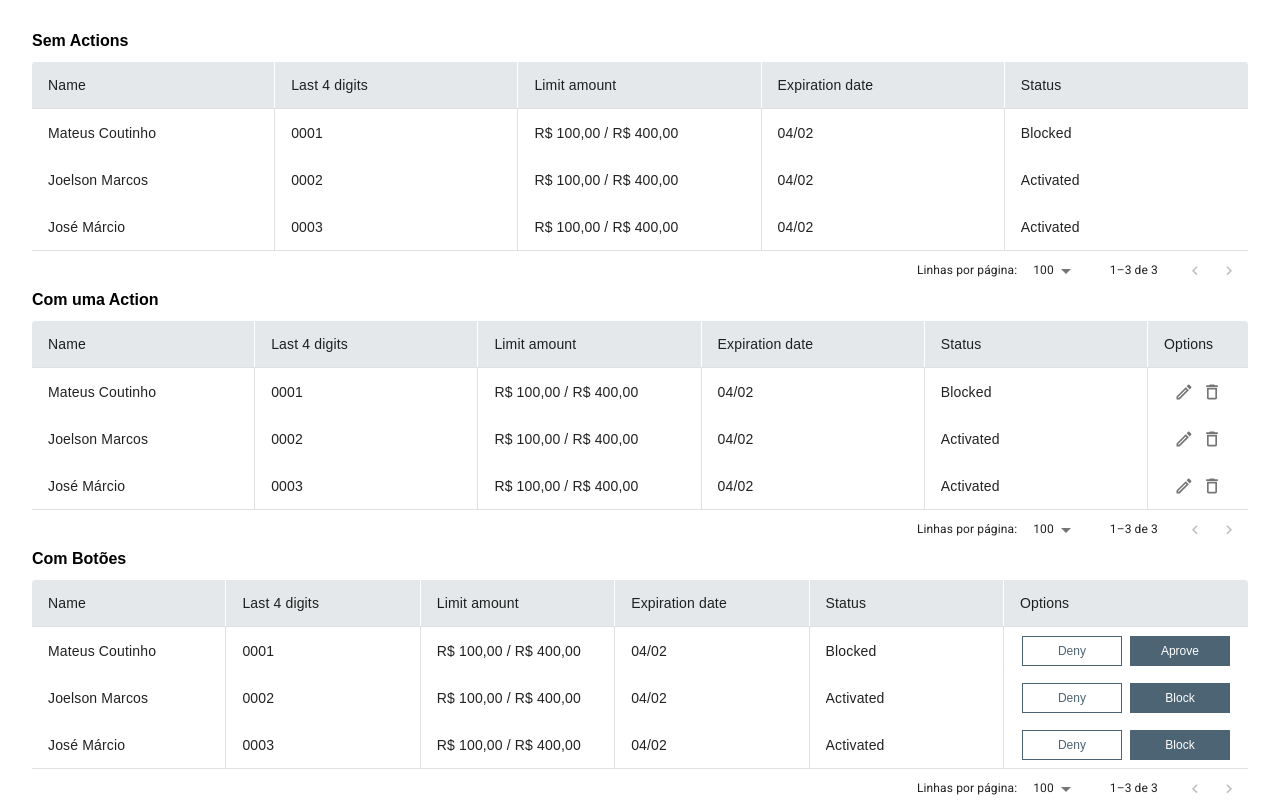
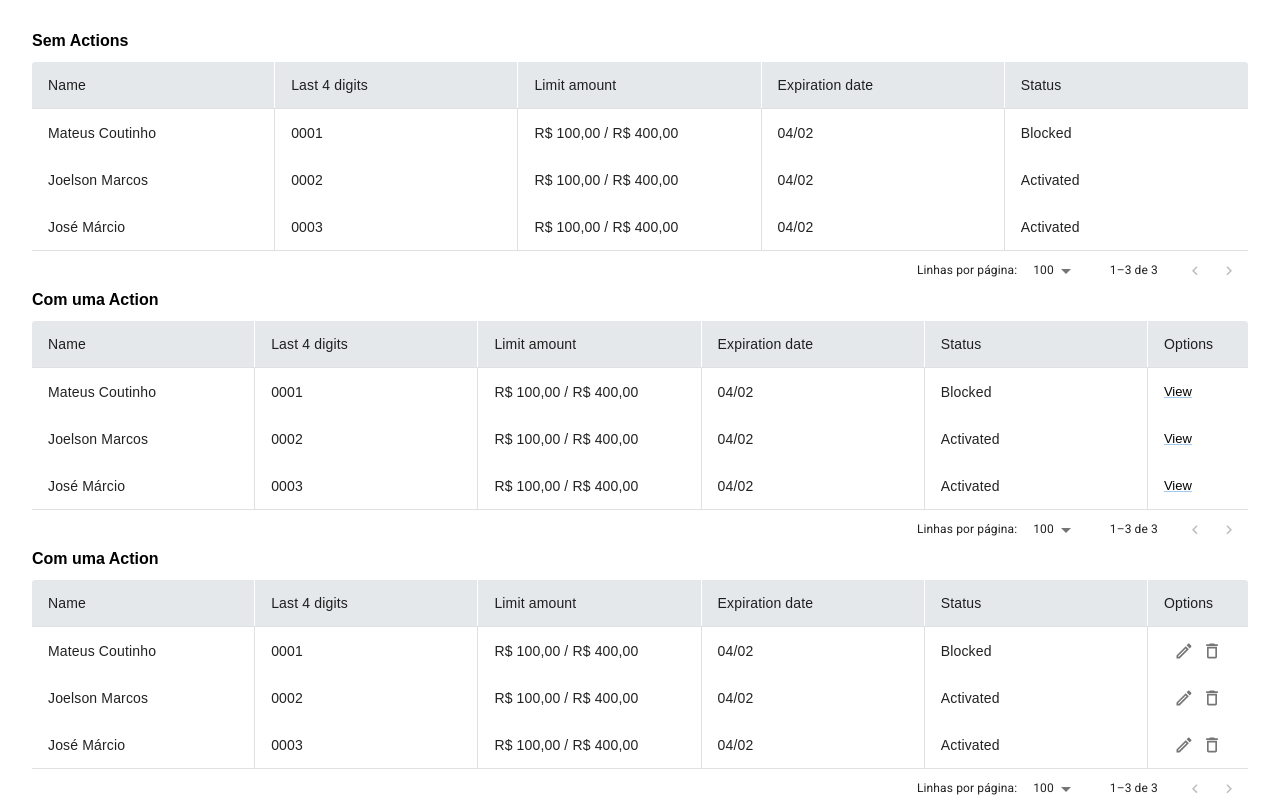
Before and after one commit to JeanVictorMachado/blue-component-test, a React (Vite) app: page / in a window 1280 px wide. Shown: the top 800 px of the page. Built offline with nearby package versions, Linux system fonts and the light colour scheme.

Commit message:
feat: adding component with link

```diff
--- a/src/components/DataGrid/Columns/index.tsx
+++ b/src/components/DataGrid/Columns/index.tsx
@@ -26,6 +26,7 @@ export const getColumns = ({ data, actions }: GetColumnsProps) => {
           headerName: actions.columnName,
           type: 'actions',
           headerAlign: 'left',
+          align: actions.align,
           width: actions.cellWidth ? actions.cellWidth : 100,
           getActions: (params: GridRowParams) =>
             actions.elements.map((item) => (
--- a/src/components/DataGrid/types.ts
+++ b/src/components/DataGrid/types.ts
@@ -15,6 +15,7 @@ export type ActionProps = {
   columnName: string
   cellWidth?: number
   elements: ElementProps[]
+  align?: 'left' | 'center' | 'right'
 }
 
 export type GridProps = Omit<DataGridProps, 'rows' | 'columns'> & {
--- a/src/pages/Home/index.tsx
+++ b/src/pages/Home/index.tsx
@@ -1,4 +1,4 @@
-import { Box } from '@mui/material'
+import { Box, Link } from '@mui/material'
 
 import { DataGrid } from '~/components/DataGrid'
 import { Buttons } from '~/components/Buttons'
@@ -27,6 +27,25 @@ export const Home = () => {
             elements: [
               {
                 id: 'edit',
+                element: <Link style={{ color: 'black' }}>View</Link>,
+                onClick: (params) => console.log({ edit: params }),
+              },
+            ],
+          }}
+        />
+      </Box>
+
+      <Box>
+        <S.GridTitle>Com uma Action</S.GridTitle>
+
+        <DataGrid
+          data={data}
+          actions={{
+            columnName: 'Options',
+            align: 'center',
+            elements: [
+              {
+                id: 'edit',
                 element: <EditOutlinedIcon />,
                 onClick: (params) => console.log({ edit: params }),
               },
@@ -46,8 +65,9 @@ export const Home = () => {
         <DataGrid
           data={data}
           actions={{
+            columnName: 'Options',
+            align: 'center',
             cellWidth: 244,
-            columnName: 'Options',
             elements: [
               {
                 id: 'buttons',
```
Also changed, not shown: 1 other file (tests, documents, lock files or other folders).
